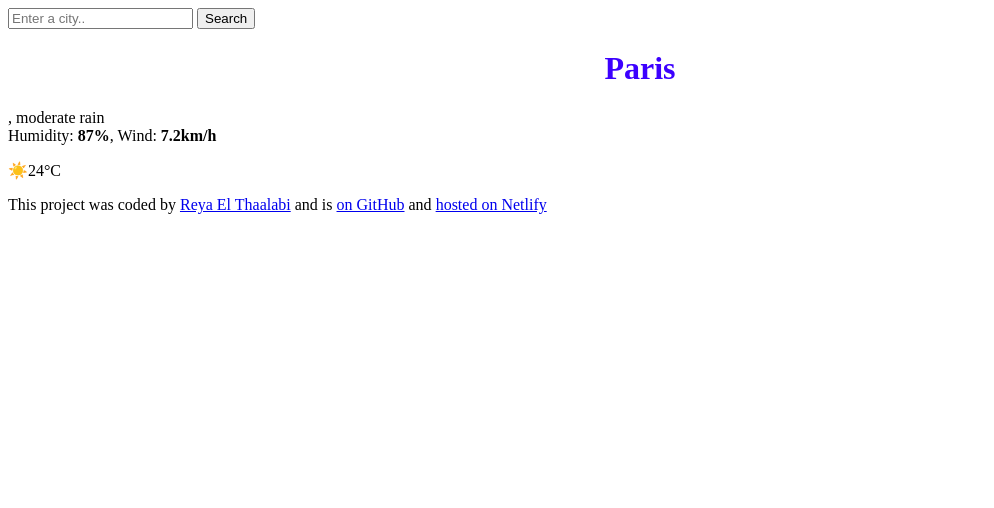
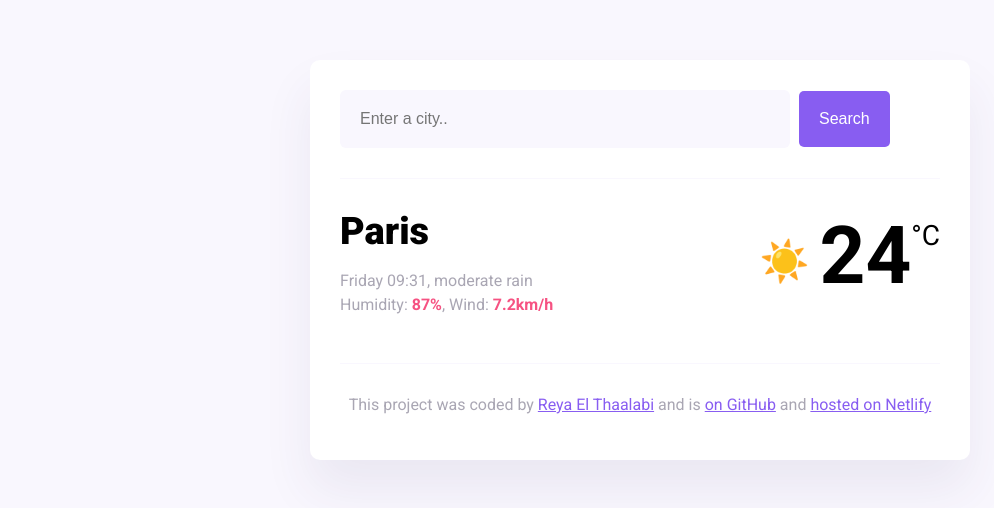
Before and after one commit to Reya0707/My-great-project, a plain HTML site: page index.html in a window 1280 px wide. Shown: the whole page, without its empty margins (0-994 px from the left). Drawn offline with nearby package versions, Linux system fonts and the light colour scheme; files that its build step writes are made by us from their sources.

Commit message:
changed styling and removed script src into HTML

```diff
--- a/script.js
+++ b/script.js
@@ -51,4 +51,3 @@ let currentDateELement = document.querySelector("#current-date");
 let currentDate = new Date();
 
 currentDateELement.innerHTML = formatDate(currentDate);
-<script src="src/script.js"></script>
--- a/style.css
+++ b/style.css
@@ -1,12 +1,98 @@
- h1 {
-    text-align: center;
-    color: rgb(60, 0, 255);
-  }
+body {
+  background: #f9f7fe;
+  font-family: "Roboto", sans-serif;
+}
 
-  .learn-github {
-    text-align: center;
-    display: block;
-    font-size: 35px;
-    text-decoration: underline;
-     color: rgb(60, 0, 255)
-  }
+a {
+  color: #885df1;
+}
+
+.weather-app {
+  background: white;
+  max-width: 600px;
+  margin: 60px auto;
+  padding: 30px;
+  border-radius: 10px;
+  box-shadow: 0 30px 50px rgba(65, 50, 100, 0.08);
+}
+
+header {
+  border-bottom: 1px solid #f9f7fe;
+  padding-bottom: 30px;
+}
+
+.search-input {
+  background-color: #f9f7fe;
+  border: none;
+  color: rgba(39, 33, 66, 0.4);
+  font-size: 16px;
+  padding: 20px;
+  width: 75%;
+  border-radius: 6px;
+}
+
+.search-button {
+  margin-left: 5px;
+  font-size: 16px;
+  background-color: #885df1;
+  color: white;
+  border: none;
+  padding: 20px;
+  line-height: 1;
+  border-radius: 5px;
+}
+
+main {
+  padding: 30px 0;
+}
+
+.current-temperature {
+  font-size: 48px;
+}
+
+.current-weather {
+  display: flex;
+  justify-content: space-between;
+}
+
+.current-city {
+  font-size: 38px;
+  font-weight: 900;
+  margin: 0;
+}
+.current-details {
+  color: rgba(39, 33, 66, 0.4);
+  font-size: 16px;
+  font-weight: 400;
+  line-height: 24px;
+}
+
+.current-details strong {
+  color: #f65282;
+}
+
+.current-temperature-icon {
+  position: relative;
+  top: -8px;
+  font-size: 40px;
+  margin-right: 10px;
+}
+
+.current-temperature-value {
+  font-size: 80px;
+  font-weight: bold;
+}
+
+.current-temperature-unit {
+  font-size: 28px;
+  position: relative;
+  top: -38px;
+}
+
+footer {
+  border-top: 1px solid #f9f7fe;
+  text-align: center;
+  padding-top: 15px;
+
+  color: rgba(39, 33, 66, 0.4);
+}
```
